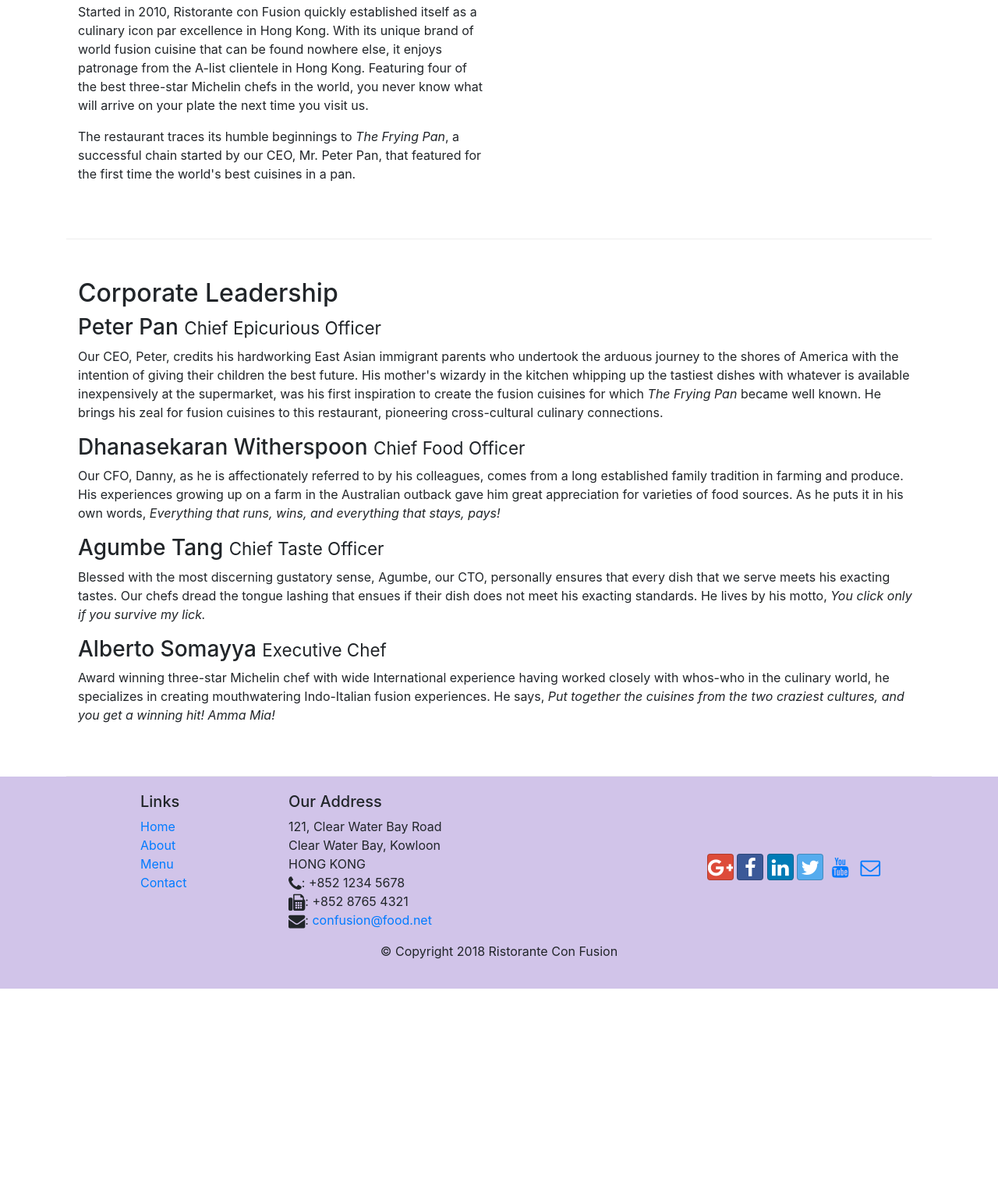
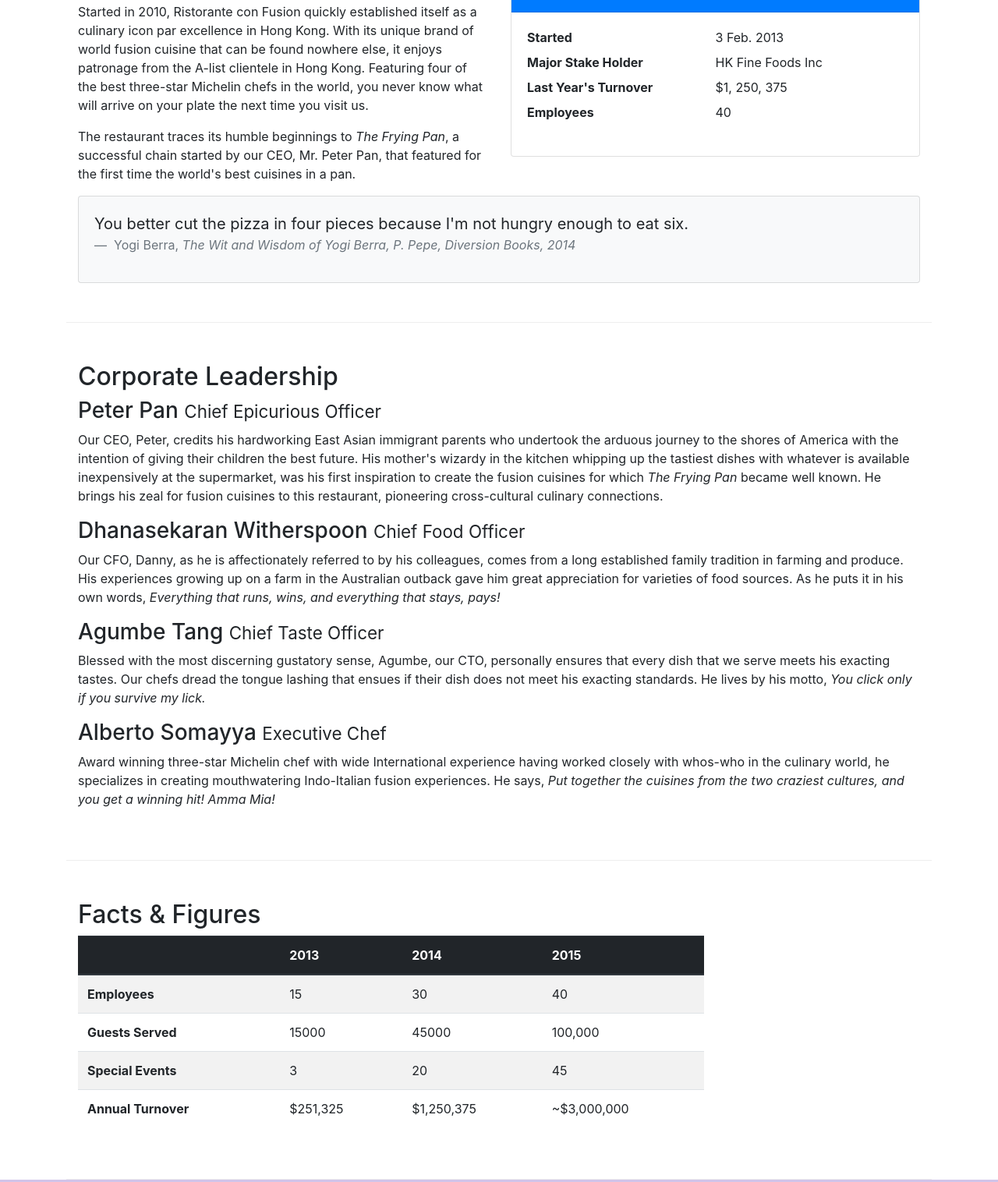
Before and after one commit to HHH0808/confusion_bootstrap, a website: page aboutus.html in a window 1280 px wide. Shown: the part 558-2074 px from the top of the page at 78% size. Before the commit the page ends 1826 px from the top, so only its background shows below. Drawn offline with nearby package versions, Linux system fonts and the light colour scheme.

Commit message:
images_n_media

```diff
--- a/aboutus.html
+++ b/aboutus.html
@@ -23,7 +23,7 @@
             <button class='navbar-toggler' type = 'button' data-toggle='collapse' data-target='#Navbar'>
                 <span class='navbar-toggler-icon'></span>
             </button>
-            <a class='navbar-brand mr-auto' href='./index.html'> Ristorante Con Fusion </a>
+            <a class='navbar-brand mr-auto' href='./index.html'><img src='img/logo.png' height='30' width='41'></a>
             <div class = 'collapse navbar-collapse' id ='Navbar'>
                 <ul class='navbar-nav mr-auto'>
                     <li class='nav-item'><a class = 'nav-link' href='./index.html'><span class="fa fa-home fa-lg"></span> Home </a></li>
@@ -42,7 +42,8 @@
                     <h1>Ristorante con Fusion</h1>
                     <p>We take inspiration from the World's best cuisines, and create a unique fusion experience. Our lipsmacking creations will tickle your culinary senses!</p>
                 </div>
-                <div class="col-12 col-sm">
+                <div class='col-12 col-sm align-self-center'>
+                    <img src='img/logo.png' class='img-fluid'>
                 </div>
             </div>
         </div>
@@ -66,7 +67,37 @@
                 <p>Started in 2010, Ristorante con Fusion quickly established itself as a culinary icon par excellence in Hong Kong. With its unique brand of world fusion cuisine that can be found nowhere else, it enjoys patronage from the A-list clientele in Hong Kong.  Featuring four of the best three-star Michelin chefs in the world, you never know what will arrive on your plate the next time you visit us.</p>
                 <p>The restaurant traces its humble beginnings to <em>The Frying Pan</em>, a successful chain started by our CEO, Mr. Peter Pan, that featured for the first time the world's best cuisines in a pan.</p>
             </div>
-            <div>
+            <div class="col-sm">
+                <div class='card'>
+                    <h3 class='card-header bg-primary text-white'>Facts At a Glance</h3>
+                    <div class='card-body'>
+                        <dl class='row'>
+                            <dt class='col-6'>Started</dt>
+                            <dd c;ass='col-6'>3 Feb. 2013</dd>
+                            <dt class='col-6'>Major Stake Holder</dt>
+                            <dd c;ass='col-6'>HK Fine Foods Inc</dd>
+                            <dt class='col-6'>Last Year's Turnover</dt>
+                            <dd c;ass='col-6'>$1, 250, 375</dd>
+                            <dt class='col-6'>Employees</dt>
+                            <dd c;ass='col-6'>40</dd>
+                        </dl>
+                    </div>
+                </div>
+            </div>
+            <div class='col-12'>
+                <div class='card card-body bg-light'>
+                    <blockquote class='blockquote'>
+                        <p class='mb-0'> You better cut the pizza in four pieces
+                            because I'm not hungry enough to eat six.
+                        </p>
+                        <footer class='blockquote-footer'> Yogi Berra,
+                            <cite title='Source Title'>
+                                The Wit and Wisdom of Yogi Berra, P. Pepe, Diversion Books, 2014
+                            </cite>
+                        </footer>
+                    </blockquote>
+
+                </div>
             </div>
         </div>
 
@@ -84,7 +115,52 @@
                 <p class='d-none d-sm-block'>Award winning three-star Michelin chef with wide International experience having worked closely with whos-who in the culinary world, he specializes in creating mouthwatering Indo-Italian fusion experiences. He says, <em>Put together the cuisines from the two craziest cultures, and you get a winning hit! Amma Mia!</em></p>
             </div>
        </div>
+       <div class='row row-content'>
+           <div class='col-12 col-sm-9'>
+               <h2>Facts &amp; Figures</h2>
+               <div class="table-responsive">
+                <table class="table table-striped">
+                    <thead class="thead-dark">
+                        <tr>
+                            <th>&nbsp;</th>
+                            <th>2013</th>
+                            <th>2014</th>
+                            <th>2015</th>
+                        </tr>
+                    </thead>
+                    <tbody>
+                        <tr>
+                            <th>Employees</th>
+                            <td>15</td>
+                            <td>30</td>
+                            <td>40</td>
+                        </tr>
+                        <tr>
+                            <th>Guests Served</th>
+                            <td>15000</td>
+                            <td>45000</td>
+                            <td>100,000</td>
+                        </tr>
+                        <tr>
+                            <th>Special Events</th>
+                            <td>3</td>
+                            <td>20</td>
+                            <td>45</td>
+                        </tr>
+                        <tr>
+                            <th>Annual Turnover</th>
+                            <td>$251,325</td>
+                            <td>$1,250,375</td>
+                            <td>~$3,000,000</td>
+                        </tr>
+                    </tbody>
+                </table>
+            </div>
+           </div>
+           <div class='col-12 col-sm-3'>
 
+           </div>
+       </div>
     </div>
 
     <footer class="footer">
```
Also changed, not shown: contactus.html (+3 -2 lines), index.html (+20 -7 lines), img/alberto.png (added), img/buffet.png (added), img/logo.png (added), img/uthappizza.png (added), 1 other file.
